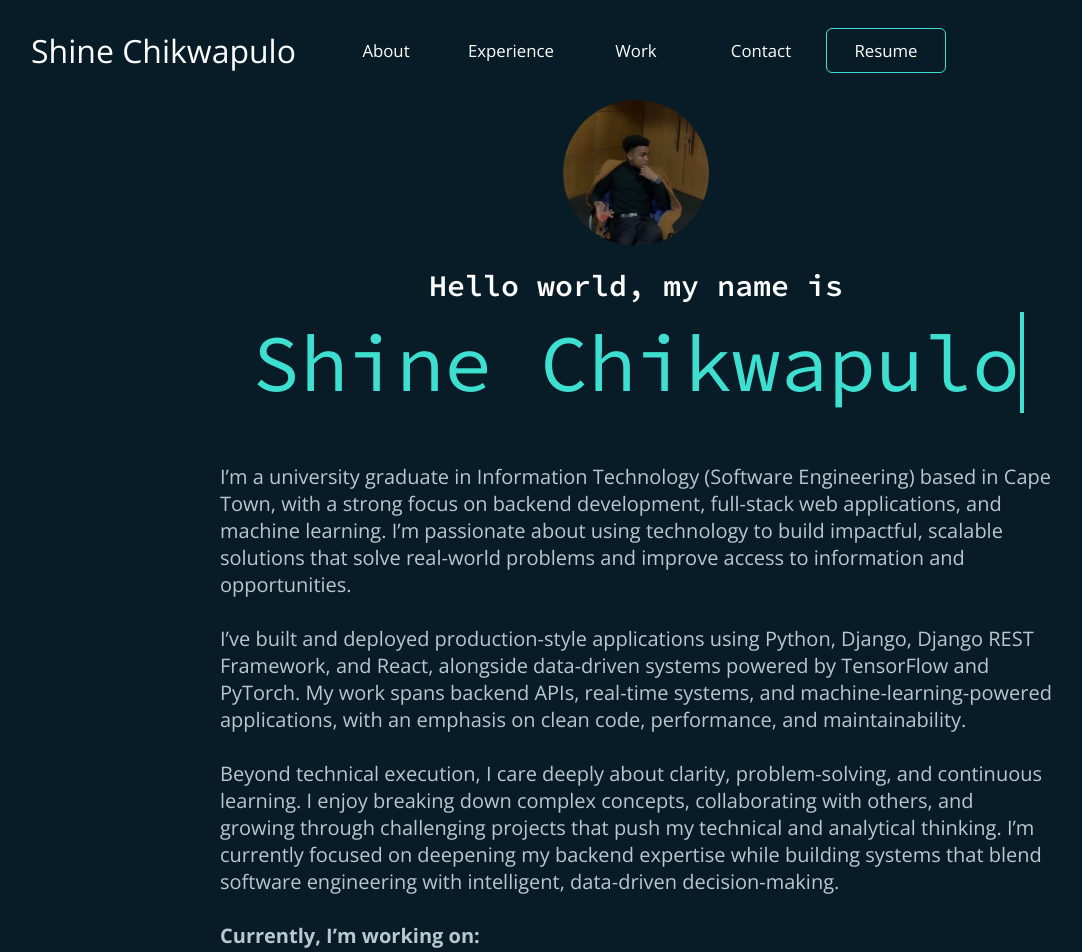
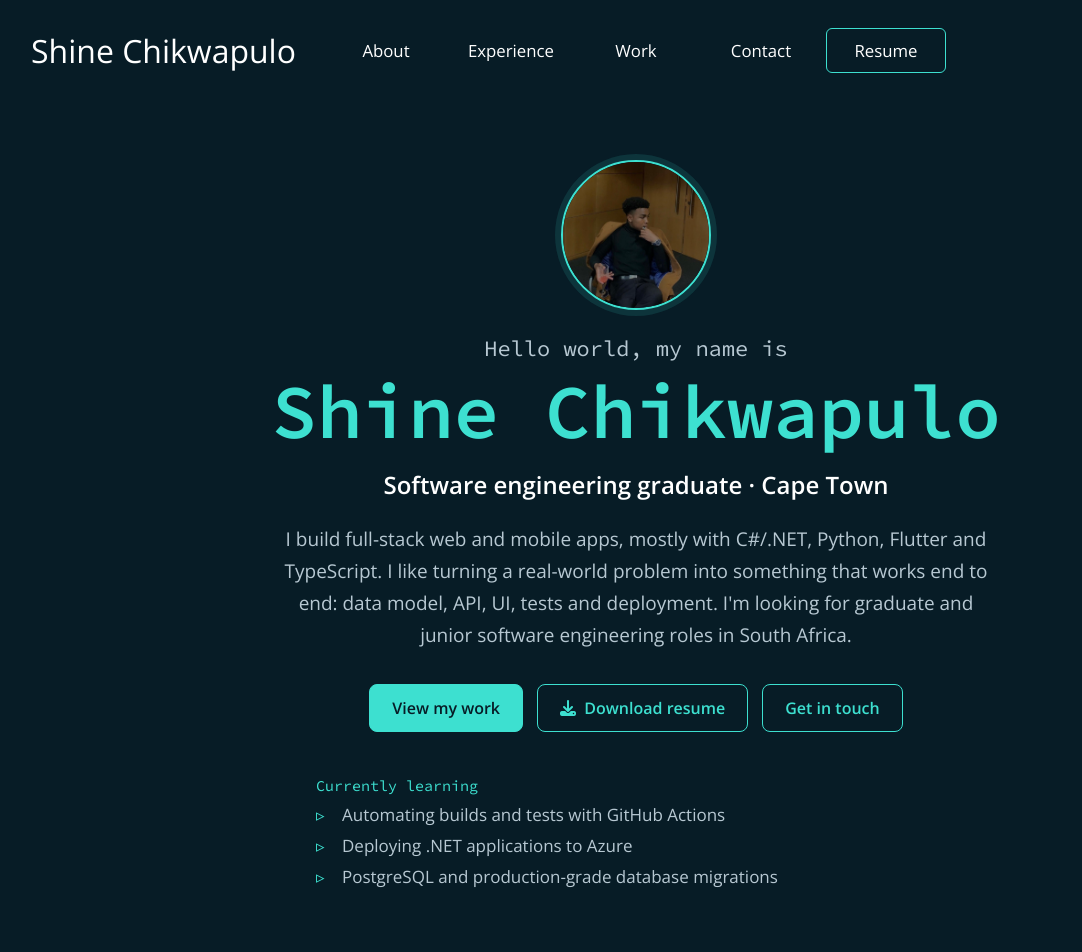
Before and after one commit to ShyneChikwapulo/My-portfolio-website, a React (Create React App) app: page / in a window 1280 px wide. Shown: the top 952 px of the page, without its empty margins (4-1086 px from the left). Built offline with nearby package versions, Linux system fonts and the light colour scheme.

Commit message:
feat(hero): refresh intro to match current GitHub focus, add CTAs, remove global p styles

```diff
--- a/src/components/HeroSection.css
+++ b/src/components/HeroSection.css
@@ -1,235 +1,120 @@
-:root {
-  --background-color: var(--bg);
-  --typewriter-speed: 1.5s;
-}
-@keyframes typewriter {
-  to {
-    left: 100%;
-  }
+.hero-container {
+  min-height: 95vh;
+  width: 100%;
+  display: flex;
+  justify-content: center;
+  align-items: center;
+  padding: 60px 0 40px;
+  background-color: var(--bg);
 }
 
-@keyframes blink {
-  50% {
-    opacity: 0;
-  }
-}
-
-  .hero-container {
-    min-height: 95vh;
-    height: fit-content;
-    width: 100%;
-    display: flex;
-    flex-direction: column;
-    justify-content: center;
-    align-items: center;
-    background-color: var(--bg);
-    object-fit: contain;
-    z-index: 1000;
-  }
 .hero-center-container {
-    max-width: 1000px;
-    width: 65%;
-    justify-content: center;
+  width: 88%;
+  max-width: 860px;
   display: flex;
   flex-direction: column;
   align-items: center;
-    z-index: inherit;
-    position: relative;
+  text-align: center;
 }
 
-  .heroImage-wrapper {
-    z-index: inherit;
+.hero-animate {
+  opacity: 0;
+  animation: fade-up 0.8s ease forwards;
 }
+
 .heroImage {
   width: 150px;
-    clip-path: circle();
-    vertical-align: bottom;
-    z-index: inherit;
-    position: relative;
-    top: 0;
-    transition: top ease 0.5s;
+  height: 150px;
+  border-radius: 50%;
+  object-fit: cover;
+  border: 2px solid var(--accent);
+  box-shadow: 0 0 0 6px rgba(61, 224, 208, 0.12);
+  transition: transform 0.3s ease;
 }
-  .heroImage:hover {
-    top: -10px;
+.heroImage:hover { transform: translateY(-6px); }
+
+.hero-eyebrow {
+  margin-top: 24px;
+  font-family: var(--font-mono);
+  font-size: clamp(16px, 2.5vw, 22px);
+  color: var(--paragraph-color);
 }
 
-
-  .hero-h1 {
-    margin-top: 20px;
-    font-family: 'Source Code Pro', monospace;
-    color: #fff;
-    font-size: 30px;
-    position: relative;
-    width: max-content;
-    z-index: 10;
-  }
-  .hero-h1::before,
-  .hero-h1::after {
-    content: '';
-    position: absolute;
-    top: 0;
-    right: 0;
-    bottom: 0;
-    left: 0;
-    z-index: 10;
-  }
-  .hero-h1::before {
-    background: var(--background-color);
-    animation: typewriter var(--typewriter-speed) steps(23) forwards;
-  }
-  .hero-h1::after {
-    width: 0.05em;
-    background: #fff;
-    animation:
-      typewriter var(--typewriter-speed) steps(23) forwards,
-      blink 1s step-start infinite,
-      disappear 0.1s 1 var(--typewriter-speed) forwards;
-  }
-
-  p {
+.hero-name {
   margin-top: 8px;
-    color: var(--accent);
-    font-size: 80px;
-    font-family: 'source code pro', monospace;
-    position: relative;
-    z-index: 10;
-  }
-  p::before,
-  p::after {
-    content: '';
-    position: absolute;
-    top: 0;
-    right: 0;
-    bottom: 0;
-    left: 0;
-  }
-  p::before {
-    background: var(--background-color);
-    animation: typewriter var(--typewriter-speed) steps(9) var(--typewriter-speed) forwards;
-  }
-  p::after {
-    opacity: 0;
-    width: 0.05em;
-    background: var(--accent);
-    animation:
-      appear 0.2s steps(1) var(--typewriter-speed) forwards,
-      typewriter var(--typewriter-speed) steps(9) var(--typewriter-speed) forwards,
-      blink 1s step-start var(--typewriter-speed) infinite;
-  }
-  p:active::after  {
-    background-color: var(--bg);
-  }
-
-  @keyframes appear {
-    0% {
-      opacity: 0;
-    }
-    100% {
-      opacity: 1;
-    }
-  }
-  @keyframes disappear {
-    0% {
-      opacity: 1;
-    }
-    100% {
-      opacity: 0;
-    }
-  }
-
-  .pp {
-    color: var(--paragraph-color);
-    font-family: 'Open Sans', sans-serif;
-    font-size: 20px;
-    margin-top: 50px;
-    opacity: 0;
-    animation: appear 1.5s 2.5s forwards;
-    position: relative;
-  }
-  .pp-points-container {
-    display: relative;
-    width: 100%;
-  }
-  .pp-points {
-    align-items: left;
-    color: var(--paragraph-color);
-    width: fit-content;
-    font-family: 'Open Sans', sans-serif;
-    margin-top: 10px;
-    margin-left: 30px;
-    font-size: 18px;
-    opacity: 0;
-    animation: appear 1.5s 3s forwards;
-  }
-  .pp-points::before {
-    content: "▹";
-    position: absolute;
-    left: 0px;
-    color: var(--accent);
-  }
-  .quote {
+  font-family: var(--font-mono);
+  font-weight: 600;
+  font-size: clamp(36px, 8vw, 76px);
+  line-height: 1.1;
   color: var(--accent);
 }
 
-
-
-  /* @keyframes intro {
-    0% {
-      opacity: 0;
-      z-index: 1;
-    }
-    75% {
-      opacity: 0.5;
-    }
-    100% {
-      opacity: 1;
-    }
-  } */
-
-  @keyframes jump {
-    to {
-      padding-bottom: 10px;
-    }
+.hero-role {
+  margin-top: 14px;
+  font-size: clamp(17px, 3vw, 24px);
+  font-weight: 600;
+  color: #fff;
 }
 
-  @media screen and (max-width: 950px) {
-    .hero-center-container {
-      width: 90%;
+.hero-summary {
+  margin-top: 22px;
+  max-width: 720px;
+  font-size: 19px;
+  line-height: 1.7;
+  color: var(--paragraph-color);
 }
-    .heroImage {
-      margin-top: 100px;
+
+.hero-actions {
+  margin-top: 32px;
+  display: flex;
+  flex-wrap: wrap;
+  justify-content: center;
+  gap: 14px;
 }
-    .hero-h1 {
-      font-size: 20px;
-      margin-top: 50px;
+
+.hero-btn {
+  padding: 12px 22px;
+  border: 1.5px solid var(--accent);
+  border-radius: 8px;
+  font-size: 16px;
+  font-weight: 600;
+  text-decoration: none;
+  transition: background 0.2s, color 0.2s;
 }
-    .p {
-      font-size: 12px;
+.hero-btn--primary { background: var(--accent); color: var(--bg); }
+.hero-btn--primary:hover { background: transparent; color: var(--accent); }
+.hero-btn--ghost { background: transparent; color: var(--accent); }
+.hero-btn--ghost:hover { background: var(--accent); color: var(--bg); }
+
+.hero-now {
+  margin-top: 44px;
+  width: 100%;
+  max-width: 640px;
+  text-align: left;
 }
-    .pp {
+.hero-now-title {
+  font-family: var(--font-mono);
+  font-size: 15px;
+  color: var(--accent);
+  margin-bottom: 8px;
+}
+.hero-now ul { list-style: none; }
+.hero-now li {
+  position: relative;
+  padding-left: 26px;
+  margin-top: 8px;
   font-size: 17px;
-      width: 100%;
+  color: var(--paragraph-color);
 }
-    .pp-points {
-      font-size: 17px;
-    }
+.hero-now li::before {
+  content: "▹";
+  position: absolute;
+  left: 0;
+  color: var(--accent);
 }
 
 @media screen and (max-width: 450px) {
-    .heroImage {
-      width: 30vw;
+  .hero-summary { font-size: 16px; }
+  .hero-now li { font-size: 15px; }
+  .hero-btn { width: 100%; text-align: center; }
 }
-    .hero-h1 {
-      font-size: 5vw;
-      margin-top: 50px;
-    }
-    p {
-      font-size: 40px;
-    }
-    .pp {
-      font-size: 15px;
-    }
-    .pp-points {
-      font-size: 15px;
-    }
-  }
--- a/src/components/HeroSection.js
+++ b/src/components/HeroSection.js
@@ -1,56 +1,43 @@
-import React from 'react'
-import '../App.css';
+import React from 'react';
 import './HeroSection.css';
 import bridgeImage from '../images/bridge.jpeg';
+import { RESUME_URL, RESUME_FILENAME } from '../config';
 
 function HeroSection() {
   return (
-    <div className='hero-container' id="/">
-        <div className='hero-center-container'>
-        <div className="heroImage-wrapper" data-aos="fade-up">
-            <img className="heroImage" src={bridgeImage} alt="Shine Chikwapulo"  />
-        </div>
-        <h1 className="hero-h1">Hello world, my name is</h1>
-        <p>Shine Chikwapulo</p>
-        <div className="pp">
-        I’m a university graduate in Information Technology (Software Engineering) based in Cape Town, with a strong focus on backend development, full-stack web applications, and machine learning. I’m passionate about using technology to build impactful, scalable solutions that solve real-world problems and improve access to information and opportunities.
-        <br /><br />
+    <div className="hero-container">
+      <div className="hero-center-container">
+        <img className="heroImage hero-animate" src={bridgeImage} alt="Shine Chikwapulo" width="150" height="150" />
+        <p className="hero-eyebrow hero-animate" style={{ animationDelay: '0.1s' }}>Hello world, my name is</p>
+        <h1 className="hero-name hero-animate" style={{ animationDelay: '0.2s' }}>Shine Chikwapulo</h1>
+        <p className="hero-role hero-animate" style={{ animationDelay: '0.3s' }}>
+          Software engineering graduate · Cape Town
+        </p>
+        <p className="hero-summary hero-animate" style={{ animationDelay: '0.4s' }}>
+          I build full-stack web and mobile apps, mostly with C#/.NET, Python, Flutter and TypeScript.
+          I like turning a real-world problem into something that works end to end: data model, API, UI,
+          tests and deployment. I'm looking for graduate and junior software engineering roles in South Africa.
+        </p>
 
-        I’ve built and deployed production-style applications using Python, Django, Django REST Framework, and React, alongside data-driven systems powered by TensorFlow and PyTorch. My work spans backend APIs, real-time systems, and machine-learning-powered applications, with an emphasis on clean code, performance, and maintainability.
-        <br /><br />
-
-        Beyond technical execution, I care deeply about clarity, problem-solving, and continuous learning. I enjoy breaking down complex concepts, collaborating with others, and growing through challenging projects that push my technical and analytical thinking. I’m currently focused on deepening my backend expertise while building systems that blend software engineering with intelligent, data-driven decision-making.
-        <br /><br />
-
-        <strong>Currently, I’m working on:</strong>
+        <div className="hero-actions hero-animate" style={{ animationDelay: '0.5s' }}>
+          <a className="hero-btn hero-btn--primary" href="#work">View my work</a>
+          <a className="hero-btn hero-btn--ghost" href={RESUME_URL} download={RESUME_FILENAME}>
+            <i className="fa-solid fa-download" aria-hidden="true"></i>&nbsp; Download resume
+          </a>
+          <a className="hero-btn hero-btn--ghost" href="#contact">Get in touch</a>
         </div>
 
-        <div className="pp-points-container">
-            <div className="pp-points">
-                Software Engineering personal projects, improving data security, training AI models.
-                    &nbsp; <i class="fa-solid fa-user-shield"></i>
-            </div>
-            <div className="pp-points">
-                Creating sites for small businesses in my City.
-                    &nbsp; <i class="fa-solid fa-user-shield"></i>
-            </div>
-            <div className="pp-points">
-                Machine Learning research & SWE studies at Eduvos.
-                    &nbsp; <i class="fa-solid fa-brain"></i>
-            </div>
-            <div className="pp-points">
-                Working on finding an internship.
-
-            </div>
-            <div className="pp-points">
-                Tutoring students at my college.
-                    &nbsp; <i class="fa-solid fa-computer"></i>
-            </div>
+        <div className="hero-now hero-animate" style={{ animationDelay: '0.6s' }}>
+          <div className="hero-now-title">Currently learning</div>
+          <ul>
+            <li>Automating builds and tests with GitHub Actions</li>
+            <li>Deploying .NET applications to Azure</li>
+            <li>PostgreSQL and production-grade database migrations</li>
+          </ul>
         </div>
-        </div>
+      </div>
     </div>
-
-  )
+  );
 }
 
-export default HeroSection
+export default HeroSection;
```
Lines whose indentation alone changed are shown as unchanged.
